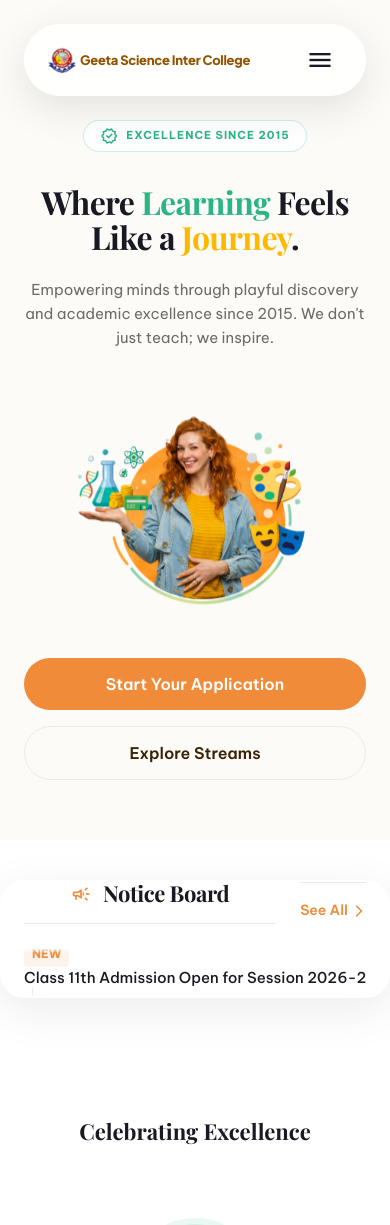
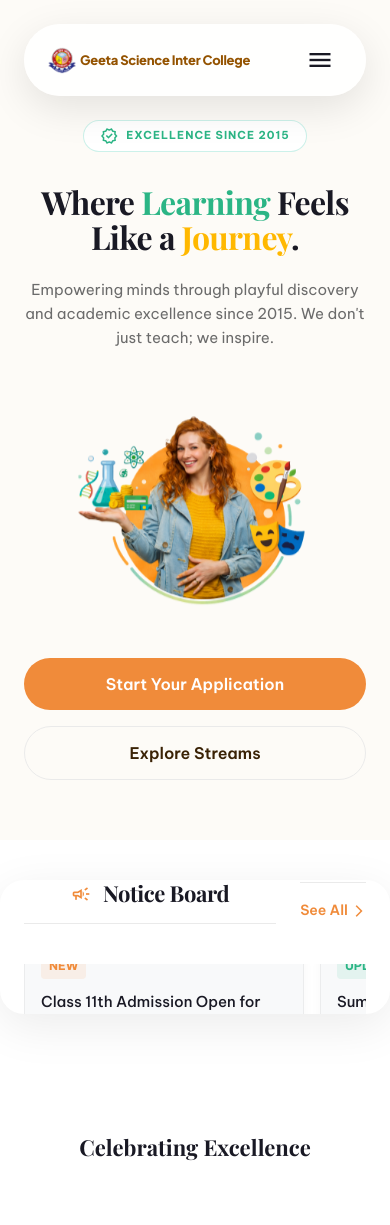
Before and after one commit to Subhampas1/geetascienceintercollege, a React (Vite) app: page / in a window 390 px wide. Shown: the top 1225 px of the page. Built offline with nearby package versions, Linux system fonts and the light colour scheme; a web font is replaced by a local one.

Commit message:
Completely redesign mobile Notice Board into a modern horizontal swipe carousel

```diff
--- a/src/pages/Home.css
+++ b/src/pages/Home.css
@@ -264,40 +264,57 @@ section {
     grid-column: 1 / 3;
     grid-row: 2 / 3;
     width: 100%;
-    margin-top: 0;
-    height: 240px;
-    border-top: 1px solid var(--color-border);
-    padding: 16px 0 0 0;
-    mask-image: linear-gradient(to bottom, transparent, black 10%, black 90%, transparent);
-    -webkit-mask-image: linear-gradient(to bottom, transparent, black 10%, black 90%, transparent);
+    margin-top: 16px;
+    height: auto;
+    border-top: none;
+    padding: 16px 0 8px 0;
+    mask-image: none;
+    -webkit-mask-image: none;
+    overflow-x: auto;
+    scroll-snap-type: x mandatory;
+    scrollbar-width: none; /* Firefox */
+  }
+
+  .notice-scroll-wrapper::-webkit-scrollbar {
+    display: none; /* Chrome/Safari */
   }
 
   .notice-scroll-content {
-    flex-direction: column;
-    align-items: flex-start;
-    animation: scrollNoticeVertical 15s linear infinite;
-    gap: 0;
+    flex-direction: row;
+    align-items: stretch;
+    animation: none;
+    gap: 16px;
+    width: max-content;
+    padding: 0 4px;
   }
 
   .notice-item {
-    height: 48px;
-    white-space: nowrap;
-    overflow: hidden;
-    text-overflow: ellipsis;
-    width: 100%;
-    padding: 0;
-    background: transparent;
-    border: none;
-    border-radius: 0;
-    box-shadow: none;
+    height: auto;
+    white-space: normal;
+    overflow: visible;
+    width: 280px;
+    flex-shrink: 0;
+    scroll-snap-align: start;
+    padding: 16px;
+    background: #f8f9fa;
+    border: 1px solid rgba(0,0,0,0.05);
+    border-radius: var(--radius-lg);
+    box-shadow: 0 4px 12px rgba(0,0,0,0.03);
     display: flex;
-    align-items: center;
+    flex-direction: column;
+    align-items: flex-start;
     gap: 12px;
   }
 
-  /* Show duplicates for scrolling */
+  .notice-item p {
+    font-size: 15px;
+    line-height: 1.4;
+    white-space: normal;
+  }
+
+  /* Hide duplicates for scrolling */
   .notice-scroll-content > div:nth-child(n+6) {
-    display: block;
+    display: none;
   }
 
   .notice-divider {
```
